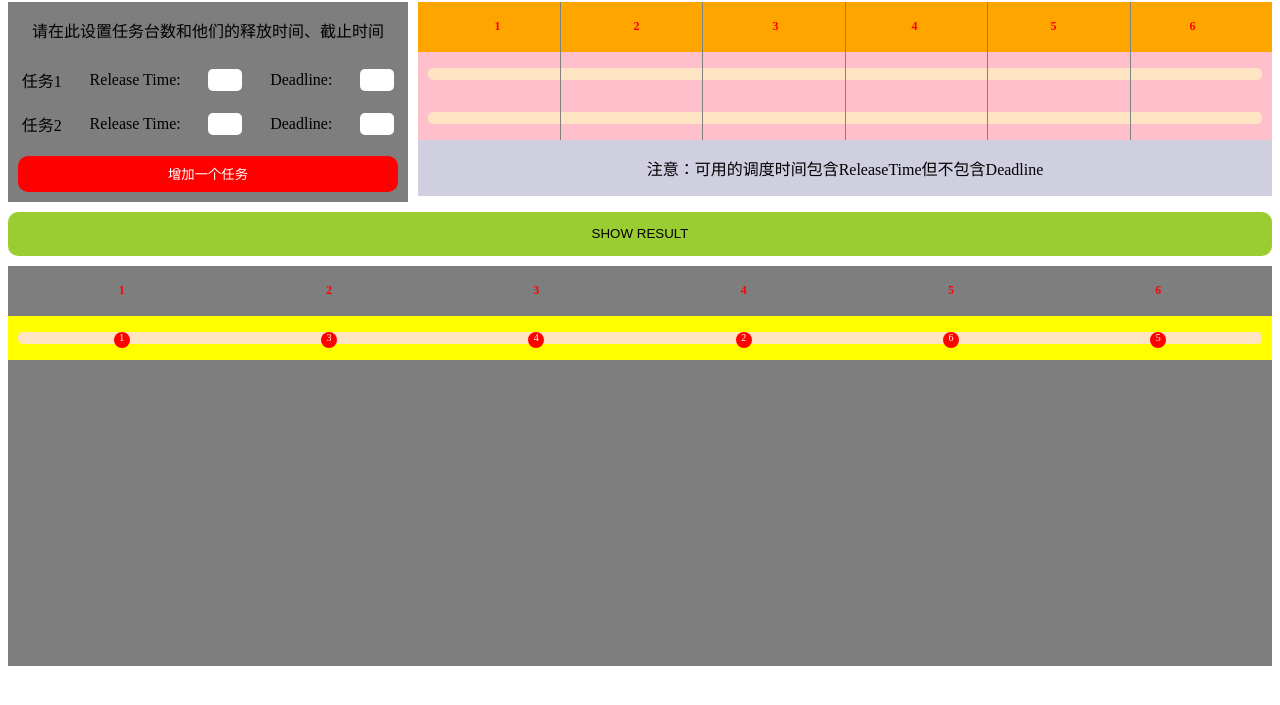
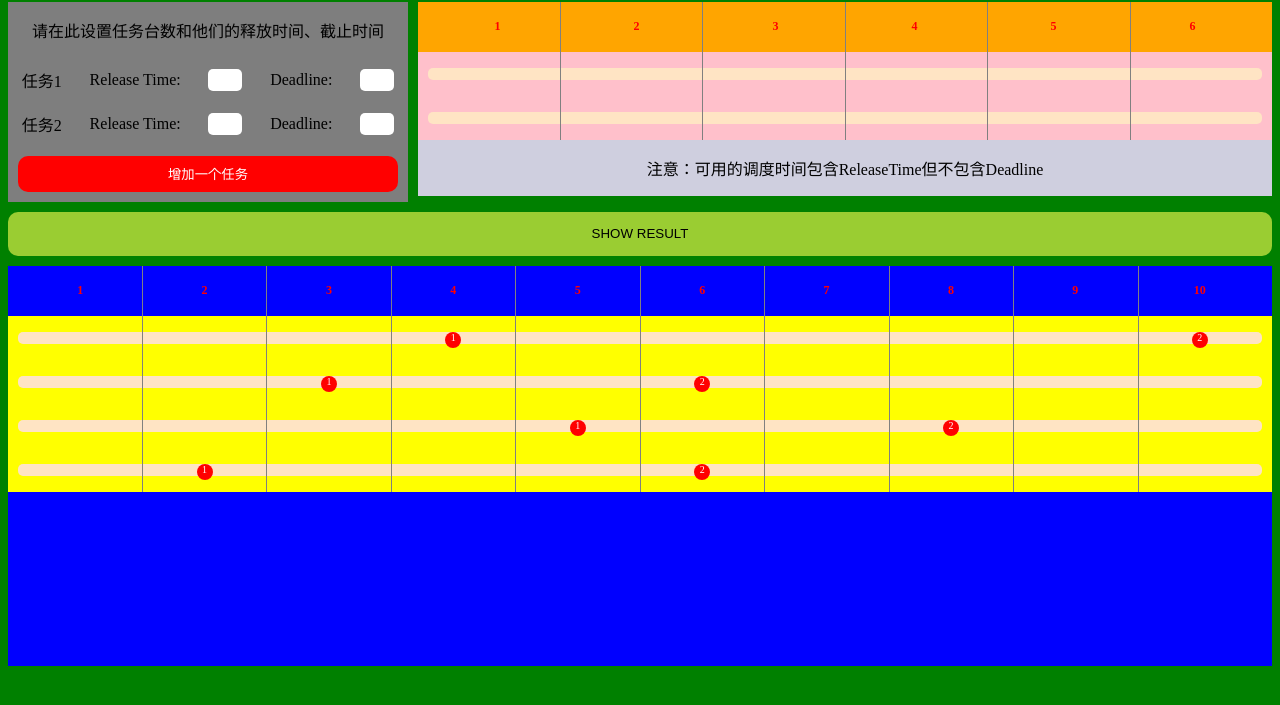
Before and after one commit to dee-qi/DataStrucProject, a plain HTML site: page index.html in a window 1280 px wide. Both pictures are taken after a click on the button "SHOW RESULT". Shown: the part 87-792 px from the top of the page. Drawn offline with Linux system fonts and the light colour scheme.

Commit message:
frnot-end so ugly

```diff
--- a/index.html
+++ b/index.html
@@ -62,16 +62,25 @@
     <div>
         <button class="show-result">SHOW RESULT</button>
     </div>
-    <div class="result">
+    <div class="result hidden">
+        <div class="divider">
+            <span></span>
+            <span></span>
+            <span></span>
+            <span></span>
+            <span></span>
+            <span></span>
+            <span></span>
+        </div>
         <div class="ruler">
-            <p>1</p>
+            <!-- <p>1</p>
             <p>2</p>
             <p>3</p>
             <p>4</p>
             <p>5</p>
-            <p>6</p>
+            <p>6</p> -->
         </div>
-        <div class="result-item">
+        <!-- <div class="result-item">
             <div class="time-line">
                 <div class="arrangement">
                     <p>1</p>
@@ -82,7 +91,7 @@
                     <p>5</p>
                 </div>
             </div>
-        </div>
+        </div> -->
     </div>
     <script src="js.js"></script>
 </body>
--- a/js.js
+++ b/js.js
@@ -5,7 +5,7 @@ function $(s) {
 
 var amountOfTask = 2;
 var addTask = $(".add");
-var showResult = $('.show-result');
+var showResultBt = $('.show-result');
 var leftList = $('.list-left');
 var rightList = $('.list-right');
 
@@ -29,13 +29,24 @@ function newLeftItem() {
 }
 
 function newRightItem() {
-    //TODO:修改template的内容
     const template = `
     <div class="right-item">
         <div class="time-line">
             <div class="used-time"></div>
         </div>
     </div>
+    `
+    return getElementViaTemplate(template);
+}
+
+function newResultItem() {
+    const template = `
+    <div class="result-item">
+            <div class="time-line">
+                <div class="arrangement">
+                </div>
+            </div>
+        </div>
     `
     return getElementViaTemplate(template);
 }
@@ -126,23 +137,91 @@ function toDoOnChange(e){
     }
 }
 
+function getResult() {
+    //TODO:修改获取结果的算法，当前仅为测试数据
+    //此方法返回一个二维数组，第一维代表有几个结果，第二维是maxDeadline
+    var result = new Array(4);
+    for(var i=0; i<result.length; i++){
+        result[i] = new Array(10);
+    }
+    result[0][3] = 1;
+    result[0][9] = 2;
+    result[1][2] = 1;
+    result[1][5] = 2;
+    result[2][4] = 1;
+    result[2][7] = 2;
+    result[3][1] = 1;
+    result[3][5] = 2;
+    return result;
+}
+
+function showResult() {
+    var resultContainer = $('.result');
+    resultContainer.className = resultContainer.className.replace(' hidden', '');
+    var result = getResult();
+    console.log('show result')
+    var ruler = $('.result .ruler');
+    var divider = $('.result .divider');
+    var max = result[0].length;
+    var amountOfResult = result.length;
+    // var max = 36;
+    ruler.innerHTML = '';
+    divider.innerHTML = '';
+    for(var i=1; i<=max; i++) {
+        var p = document.createElement('p');
+        p.innerHTML = i;
+        ruler.appendChild(p);
+        var xiaosaisai = document.createElement('span');
+        divider.appendChild(xiaosaisai);
+    }
+    var xiaosaisai = document.createElement('span');
+    divider.appendChild(xiaosaisai);
+    divider.style.width = ruler.offsetWidth + 'px';
+    divider.style.margin = '0 10px';
+    divider.style.height = (50 + 44*result.length) + 'px';
 
 
+    var oldResult = resultContainer.getElementsByClassName('result-item');
+    console.log(oldResult.length);
+    var len = oldResult.length;
+    for(var x=0; x<len; x++) {
+        resultContainer.removeChild(oldResult[0]);
+        console.log('remove', x);
+        console.log('len', oldResult.length);
+    }
+    for(var i=0; i<amountOfResult; i++) {
+        var resultItem = newResultItem();
+        var arrangement = resultItem.getElementsByClassName('arrangement')[0];
+        console.log(arrangement);
+        for(var k=0; k<max; k++) {
+            var p = document.createElement('p');
+            arrangement.appendChild(p);
+            if(result[i][k] == undefined) {
+                p.style.visibility = 'hidden';
+
+            } else {
+                p.style.visibility = 'visiable';
+                p.innerHTML = result[i][k];
+            }
+        }
+        resultContainer.appendChild(resultItem);
+    }
+}
+
+//-----------------------
+//为各个地方添加监听事件
+//-----------------------
 addTask.addEventListener("click",()=>{
-    //add a Task
     amountOfTask ++;
-    //添加一个left-item
     leftList.insertBefore(newLeftItem(), addTask);
-    //添加一个right-item
     var space = $('#right-space');
     rightList.insertBefore(newRightItem(), space);
     var divider = $('.divider');
     divider.style.height = (divider.offsetHeight + 44) + 'px';
 })
 
-showResult.addEventListener('click', ()=>{
+showResultBt.onclick = showResult;
 
-})
 //TODO:这是个测试方法，删除这一部分
 $('#right-space').addEventListener('click', ()=>{
     alert(getReleaseTime(1)+", "+getDeadline(1));
--- a/style.css
+++ b/style.css
@@ -1,3 +1,7 @@
+body {
+    background: green;
+}
+
 input {
     width: 30px;
     height: 20px;
@@ -8,6 +12,10 @@ input {
 
 p {
     text-align: center;
+}
+
+.hidden {
+    visibility: hidden;
 }
 
 .list-left {
@@ -147,7 +155,7 @@ p {
 .result {
     margin-top: 10px;
     height: 400px;
-    background: #7e7e7e;
+    background: blue;
 }
 
 .result-item {
```
